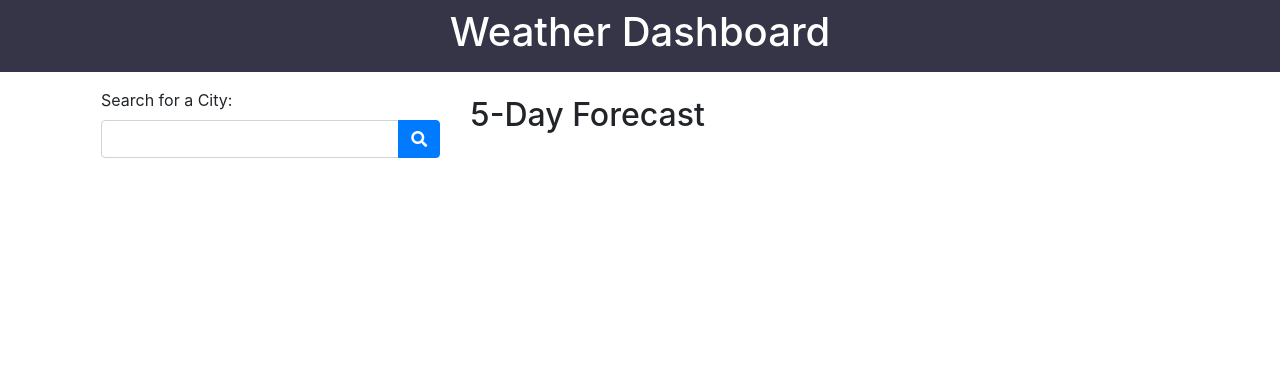
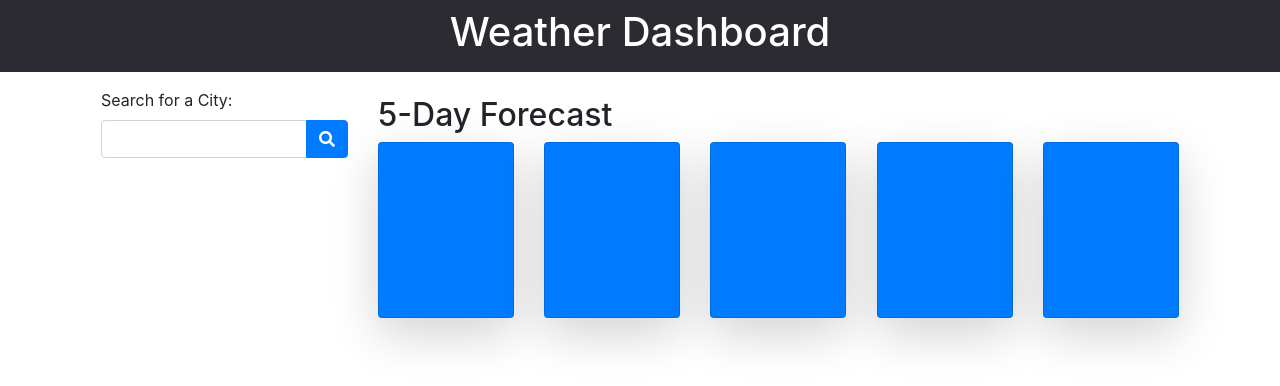
Before and after one commit to CazB67/Weather-Dashboard, a plain HTML site: page index.html in a window 1280 px wide. Drawn offline with nearby package versions, Linux system fonts and the light colour scheme.

Commit message:
cards for five day forecast

```diff
--- a/index.html
+++ b/index.html
@@ -33,7 +33,7 @@
 
     <div class="container">
         <div class="row p-3">
-            <div class= "col-md-4 form-group">
+            <div class= "col-md-3 form-group">
 
 
                     <!-- Label for Text Box -->
@@ -49,7 +49,7 @@
                       </div>
                   </form>
             </div>
-            <div class= "col-md-8">
+            <div class= "col-md-9">
 
                       <h2 id="cityHeading"></h2>
                       <div id="city-info"></div>
@@ -58,6 +58,14 @@
                 <div>
                     <h2>5-Day Forecast</h2>
                 </div>
+                <div class="row">
+                <div class='card shadow-lg text-white bg-primary mx-auto mb-10 p-2' style='width: 8.5rem; height: 11rem;'></div>
+                <div class='card shadow-lg text-white bg-primary mx-auto mb-10 p-2' style='width: 8.5rem; height: 11rem;'></div>
+                <div class='card shadow-lg text-white bg-primary mx-auto mb-10 p-2' style='width: 8.5rem; height: 11rem;'></div>
+                <div class='card shadow-lg text-white bg-primary mx-auto mb-10 p-2' style='width: 8.5rem; height: 11rem;'></div>
+                <div class='card shadow-lg text-white bg-primary mx-auto mb-10 p-2' style='width: 8.5rem; height: 11rem;'></div>
+                </div>
+
             </div>
         </div>
         <script src="https://code.jquery.com/jquery-3.4.1.min.js"></script>
--- a/style.css
+++ b/style.css
@@ -1,4 +1,4 @@
 .navbar {
-    background-color: rgb(53, 53, 71);
+    background-color: rgb(43, 43, 49);
     color: #ffffff;
 }
```
